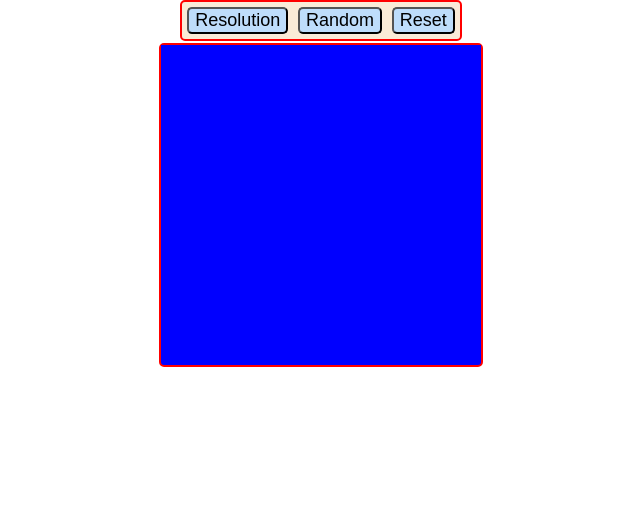
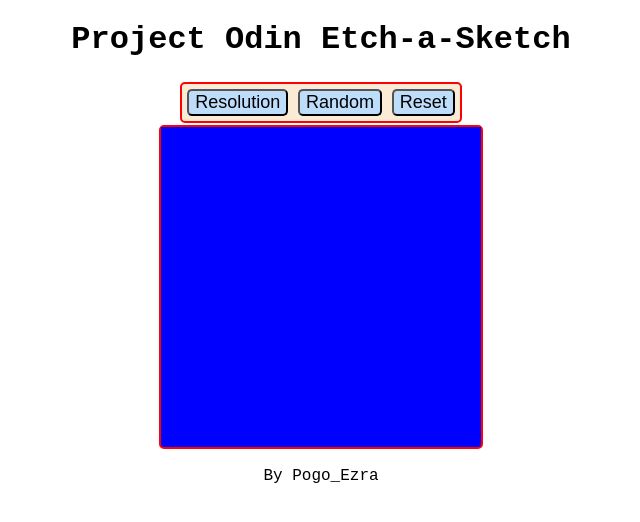
Before and after one commit to SsempogoEzra/Odin_Sketch, a plain HTML site: page index.html in a window 1280 px wide. Shown: the whole page, without its empty margins (319-959 px from the left). Drawn offline with Linux system fonts and the light colour scheme.

Commit message:
added heading and credit.

```diff
--- a/index.html
+++ b/index.html
@@ -8,11 +8,13 @@
     <title>Etch-a-Sketch</title>
 </head>
 <body>
+    <h1>Project Odin Etch-a-Sketch</h1>
     <div class="Controls">
         <button id="ResolutionBtn">Resolution</button>
         <button id="RandomBtn">Random</button>
         <button id="ResetBtn">Reset</button>
     </div>
     <div id="ArtBoard"></div>
+    <p>By Pogo_Ezra</p>
 </body>
 </html>
--- a/script.js
+++ b/script.js
@@ -7,6 +7,7 @@ const RandomBtn = document.getElementById('RandomBtn');
 
 
 function PixelGrid(Num=16){
+
     for(let i=1;i<(Num*Num);i++){
         const div = document.createElement('div');
         div.style.width=`calc(100%/${Num})`;
@@ -14,6 +15,7 @@ function PixelGrid(Num=16){
         div.classList.add('pixel');
         ArtBoard.appendChild(div);
     };
+
     for(let i = 0; i < pixels.length; i++){
         pixels[i].addEventListener('mouseover',() => {
             pixels[i].style.backgroundColor = 'red';
@@ -24,7 +26,7 @@ function PixelGrid(Num=16){
 function ResetGrid(){
     ArtBoard.innerHTML= "";
     PixelGrid();
-}
+};
 
 function RandomColor(){
     for(let i = 0; i < pixels.length; i++){
```
